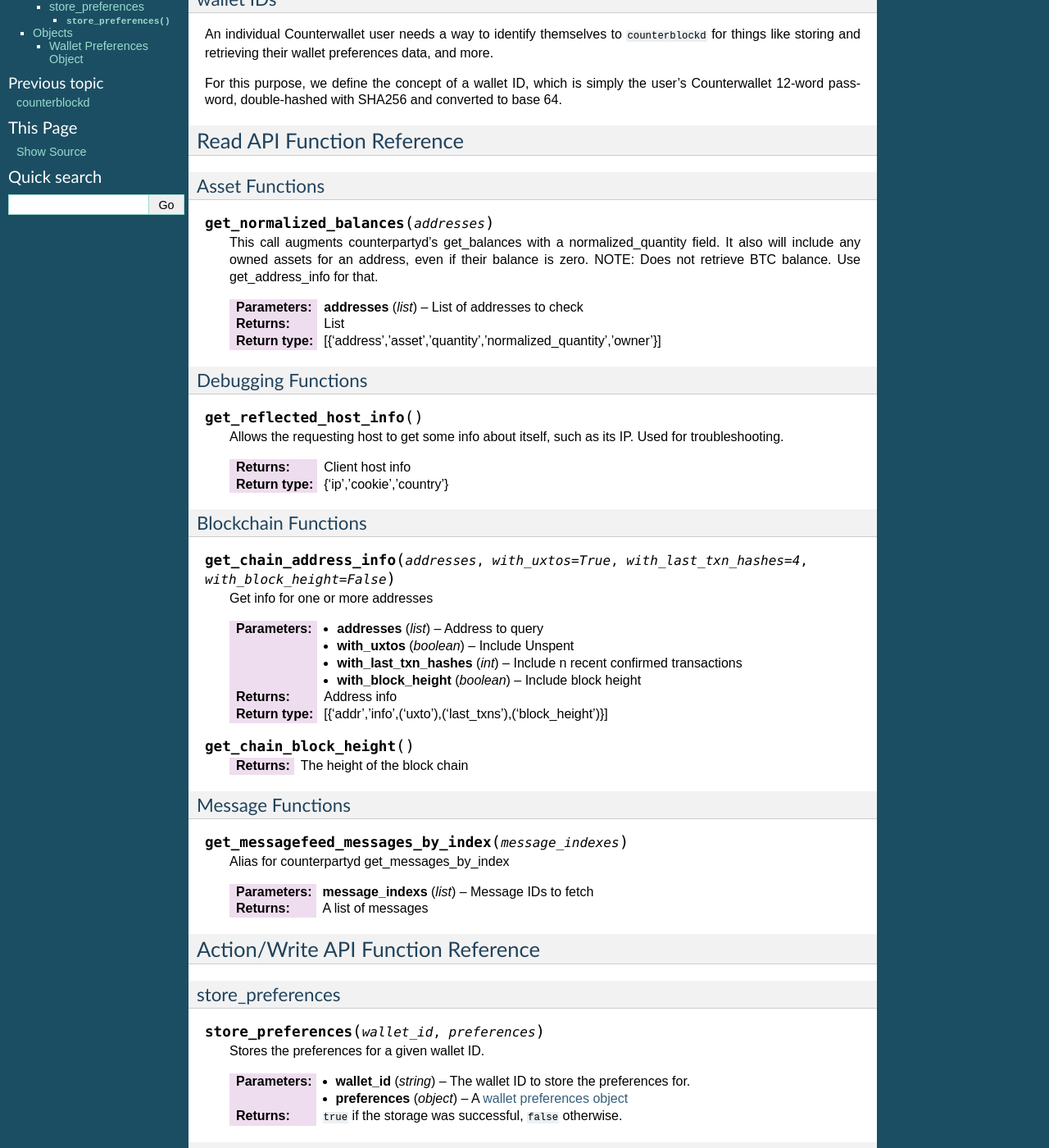
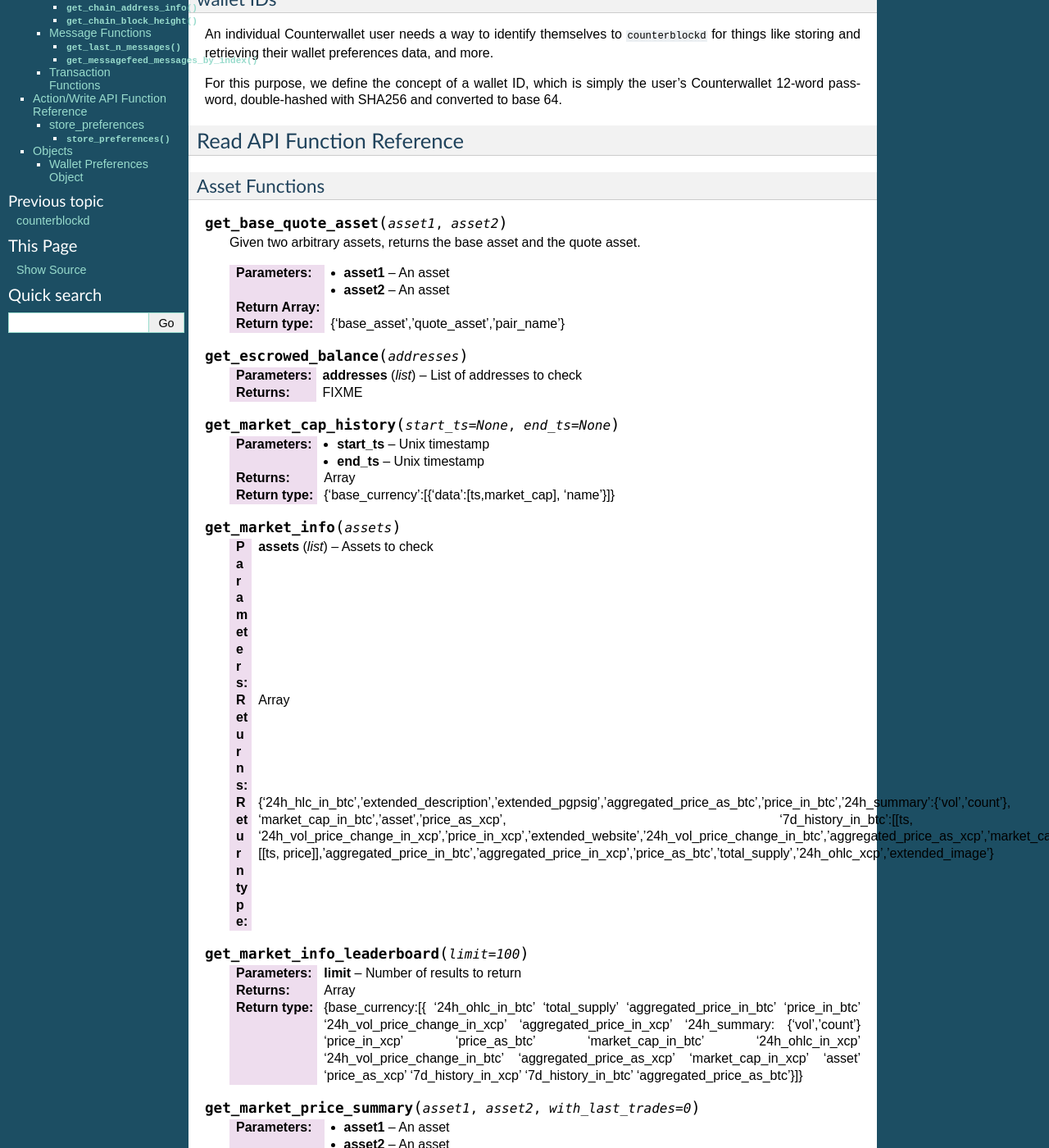
Before and after one commit to CounterpartyXCP/counterblock, a Sphinx documentation site: the page built from docs/API.rst, in a window 1280 px wide and 1400 px high, scrolled down 378 px. Shown: the whole window at 82% size. Built offline with Sphinx 7.4.7, drawn with Linux system fonts in a browser that asks for light colours; some of the changed text lies outside the part shown.

Commit message:
More doc

```diff
--- a/docs/API.rst
+++ b/docs/API.rst
@@ -39,6 +39,66 @@ Read API Function Reference
 Asset Functions
 ^^^^^^^^^^^^^^^
 
+.. function:: get_base_quote_asset(asset1, asset2)
+
+  Given two arbitrary assets, returns the base asset and the quote asset.
+
+  :param asset1: An asset
+  :param asset2: An asset
+  :return Array:
+  :rtype: {'base_asset','quote_asset','pair_name'}
+
+.. function:: get_escrowed_balance(addresses)
+
+  :param list addresses: List of addresses to check
+  :return: FIXME
+
+.. function:: get_market_cap_history(start_ts=None, end_ts=None)
+
+  :param start_ts: Unix timestamp
+  :param end_ts: Unix timestamp
+  :return: Array
+  :rtype: {'base_currency':[{'data':[ts,market_cap], 'name'}]}
+
+.. function:: get_market_info(assets)
+
+  :param list assets: Assets to check
+  :return: Array
+  :rtype: {'24h_hlc_in_btc','extended_description','extended_pgpsig','aggregated_price_as_btc','price_in_btc','24h_summary':{'vol','count'}, 'market_cap_in_btc','asset','price_as_xcp', '7d_history_in_btc':[[ts, price]], '24h_vol_price_change_in_xcp','price_in_xcp','extended_website','24h_vol_price_change_in_btc','aggregated_price_as_xcp','market_cap_in_xcp','7d_history_in_xcp':[[ts, price]],'aggregated_price_in_btc','aggregated_price_in_xcp','price_as_btc','total_supply','24h_ohlc_xcp','extended_image'}
+
+.. function:: get_market_info_leaderboard(limit=100)
+
+  :param limit: Number of results to return
+  :return: Array
+  :rtype: {base_currency:[{
+                           '24h_ohlc_in_btc'
+                           'total_supply'
+                           'aggregated_price_in_btc'
+                           'price_in_btc'
+                           '24h_vol_price_change_in_xcp'
+                           'aggregated_price_in_xcp'
+                           '24h_summary: {'vol','count'}
+                           'price_in_xcp'
+                           'price_as_btc'
+                           'market_cap_in_btc'
+                           '24h_ohlc_in_xcp'
+                           '24h_vol_price_change_in_btc'
+                           'aggregated_price_as_xcp'
+                           'market_cap_in_xcp'
+                           'asset'
+                           'price_as_xcp'
+                           '7d_history_in_xcp'
+                           '7d_history_in_btc'
+                           'aggregated_price_as_btc'}]}
+
+.. function:: get_market_price_summary(asset1, asset2, with_last_trades=0)
+
+  :param asset1: An asset
+  :param asset2: An asset
+  :param with_last_trades: Include last trades
+  :return Array:
+  :rtype: {'quote_asset','base_asset','market_price',('last_trades')}
+
 .. function:: get_normalized_balances(addresses)
 
   This call augments counterpartyd's get_balances with a normalized_quantity field. It also will include any owned assets for an address, even if their balance is zero. NOTE: Does not retrieve BTC balance. Use get_address_info for that.
@@ -47,8 +107,10 @@ Asset Functions
   :return: List
   :rtype: [{'address','asset','quantity','normalized_quantity','owner'}]
 
+
+
 Debugging Functions
-^^^^^^^^^^^^^^^^^^
+^^^^^^^^^^^^^^^^^^^
 
 .. function:: get_reflected_host_info()
 
@@ -85,6 +147,14 @@ Blockchain Functions
 Message Functions
 ^^^^^^^^^^^^^^^^^
 
+.. function:: get_last_n_messages(count=100)
+
+  Return latest messaages
+
+  :param int count: Number of messages to return. Must be < 1000 if specified.
+  :return: A list of messages
+  :rtype: [{'raw_tx_type', ... other fields vary per tx type}]
+
 .. function:: get_messagefeed_messages_by_index(message_indexes)
 
   Alias for counterpartyd get_messages_by_index
@@ -92,6 +162,19 @@ Message Functions
   :param list message_indexs: Message IDs to fetch
   :return: A list of messages
 
+Transaction Functions
+^^^^^^^^^^^^^^^^^^^^^
+
+.. function:: get_raw_transactions(address, start_ts=None, end_ts=None, limit=500):
+
+      Gets raw transactions for a particular address
+
+      :param address: A single address string
+      :param start_ts: The starting date & time. Should be a unix epoch object. If passed as None, defaults to 60 days before the end_date
+      :param end_ts: The ending date & time. Should be a unix epoch object. If passed as None, defaults to the current date & time
+      :param limit: the maximum number of transactions to return; defaults to ten thousand
+      :return: Returns the data, ordered from newest txn to oldest. If any limit is applied, it will cut back from the oldest results
+      :rtype: {id: {status, tx_hash, _divisible, _tx_index, block_index, _category, destination, tx_index, _block_time, source, asset, _command, quantity}}
 
 
 Action/Write API Function Reference
```
